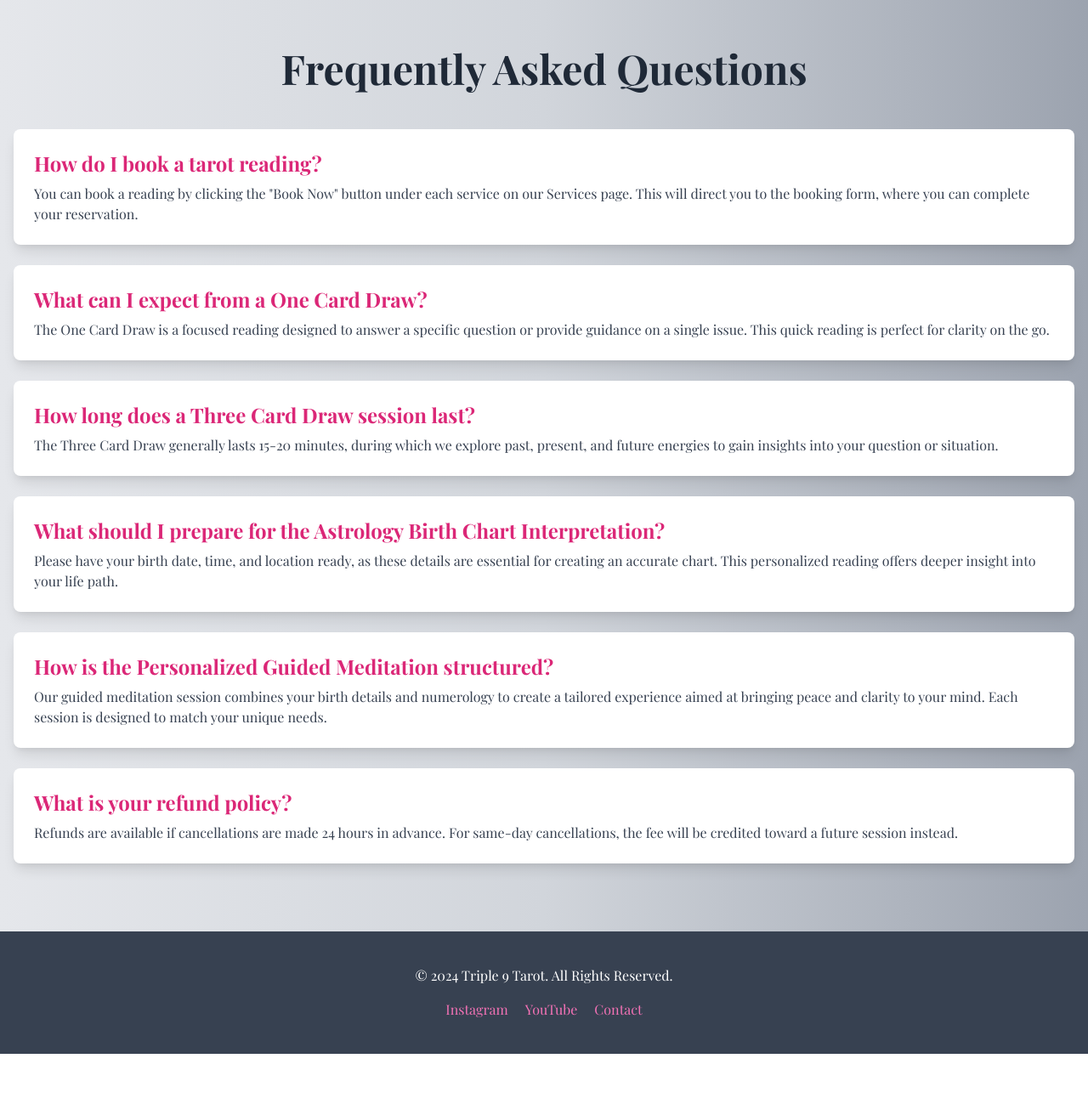
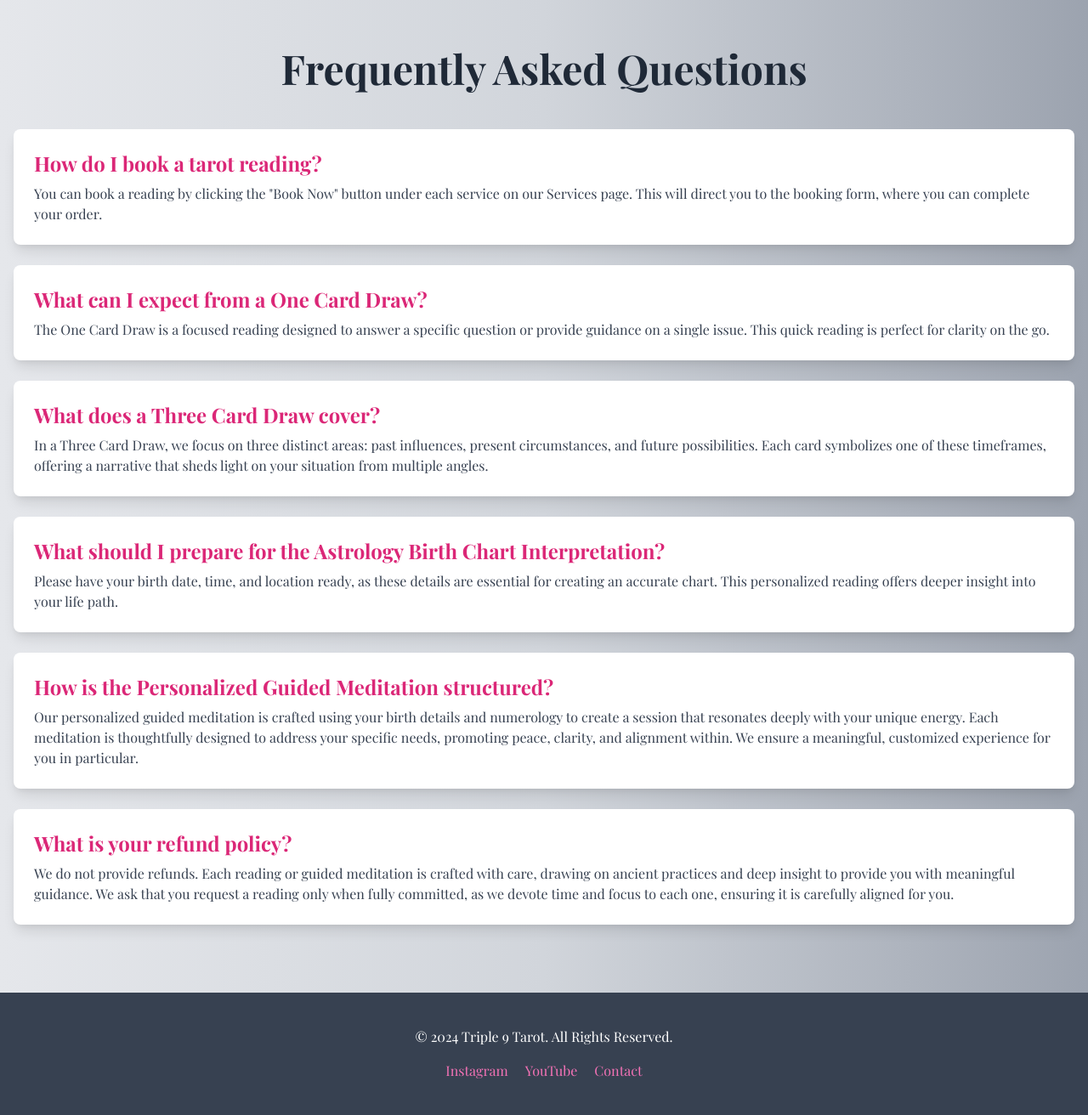
Before and after one commit to P3trusRom4nus/tarot_flask_project, a Flask app: page /FAQ in a window 1280 px wide. Shown: the part 64-1376 px from the top of the page at 85% size. Before the commit the page ends 1304 px from the top, so only its background shows below. Run offline with Flask 3, Linux system fonts and the light colour scheme.

Commit message:
improved FAQ copy, added NO REFUNDS POLICY question

```diff
--- a/templates/faq.html
+++ b/templates/faq.html
@@ -26,7 +26,7 @@
                 <!-- FAQ Item 1 -->
                 <div class="bg-white p-6 rounded-lg shadow-lg">
                     <h3 class="text-2xl font-bold text-pink-600 mb-2">How do I book a tarot reading?</h3>
-                    <p class="text-gray-700">You can book a reading by clicking the "Book Now" button under each service on our Services page. This will direct you to the booking form, where you can complete your reservation.</p>
+                    <p class="text-gray-700">You can book a reading by clicking the "Book Now" button under each service on our Services page. This will direct you to the booking form, where you can complete your order.</p>
                 </div>
 
                 <!-- FAQ Item 2 -->
@@ -37,8 +37,9 @@
 
                 <!-- FAQ Item 3 -->
                 <div class="bg-white p-6 rounded-lg shadow-lg">
-                    <h3 class="text-2xl font-bold text-pink-600 mb-2">How long does a Three Card Draw session last?</h3>
-                    <p class="text-gray-700">The Three Card Draw generally lasts 15-20 minutes, during which we explore past, present, and future energies to gain insights into your question or situation.</p>
+                    <h3 class="text-2xl font-bold text-pink-600 mb-2">What does a Three Card Draw cover?</h3>
+                    <p class="text-gray-700">In a Three Card Draw, we focus on three distinct areas: past influences, present circumstances, and future possibilities.
+                        Each card symbolizes one of these timeframes, offering a narrative that sheds light on your situation from multiple angles.</p>
                 </div>
 
                 <!-- FAQ Item 4 -->
@@ -50,13 +51,13 @@
                 <!-- FAQ Item 5 -->
                 <div class="bg-white p-6 rounded-lg shadow-lg">
                     <h3 class="text-2xl font-bold text-pink-600 mb-2">How is the Personalized Guided Meditation structured?</h3>
-                    <p class="text-gray-700">Our guided meditation session combines your birth details and numerology to create a tailored experience aimed at bringing peace and clarity to your mind. Each session is designed to match your unique needs.</p>
+                    <p class="text-gray-700">Our personalized guided meditation is crafted using your birth details and numerology to create a session that resonates deeply with your unique energy. Each meditation is thoughtfully designed to address your specific needs, promoting peace, clarity, and alignment within. We ensure a meaningful, customized experience for you in particular.</p>
                 </div>
 
                 <!-- FAQ Item 6 -->
                 <div class="bg-white p-6 rounded-lg shadow-lg">
                     <h3 class="text-2xl font-bold text-pink-600 mb-2">What is your refund policy?</h3>
-                    <p class="text-gray-700">Refunds are available if cancellations are made 24 hours in advance. For same-day cancellations, the fee will be credited toward a future session instead.</p>
+                    <p class="text-gray-700">We do not provide refunds. Each reading or guided meditation is crafted with care, drawing on ancient practices and deep insight to provide you with meaningful guidance. We ask that you request a reading only when fully committed, as we devote time and focus to each one, ensuring it is carefully aligned for you.</p>
                 </div>
 
             </div>
```
